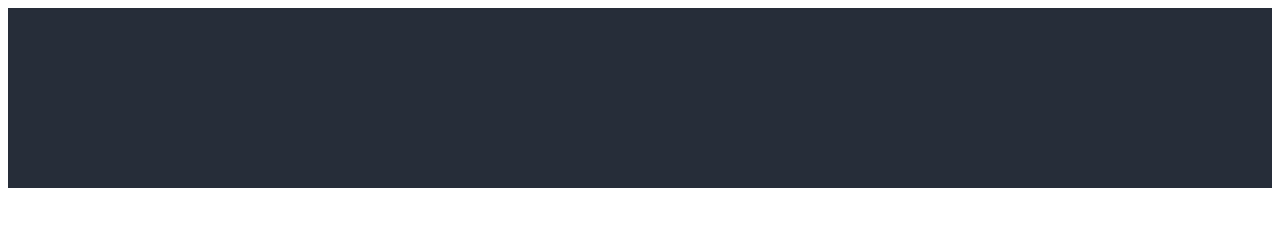
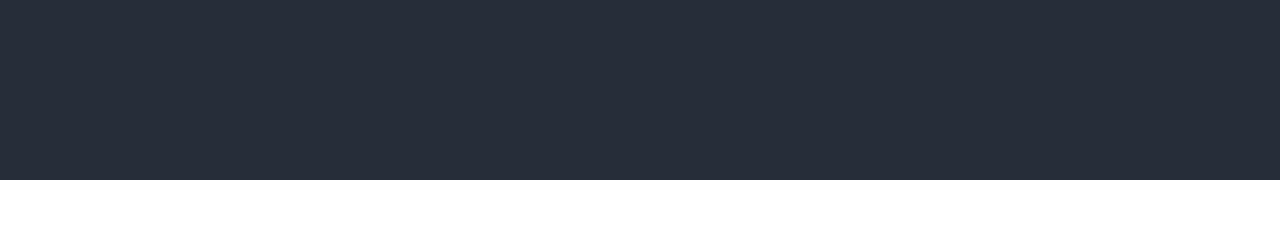
Before and after one commit to alinadmytriv/ElinGame, a plain HTML site: page templates/frame.html in a window 1280 px wide. Drawn offline with Linux system fonts and the light colour scheme.

Commit message:
Change style
* set margin for body

```diff
--- a/templates/src/css/common.css
+++ b/templates/src/css/common.css
@@ -1,14 +1,15 @@
+body {
+    margin: 0;
+}
+
 header {
     background-color: rgba(38, 45, 57, 1);
-    margin: 0;
 }
 
 main {
     background-color: rgba(0, 0, 0, 0.1);
-    margin: 0;
 }
 
 footer {
     background-color: rgba(38, 45, 57, 1);
-    margin: 0;
 }
```
